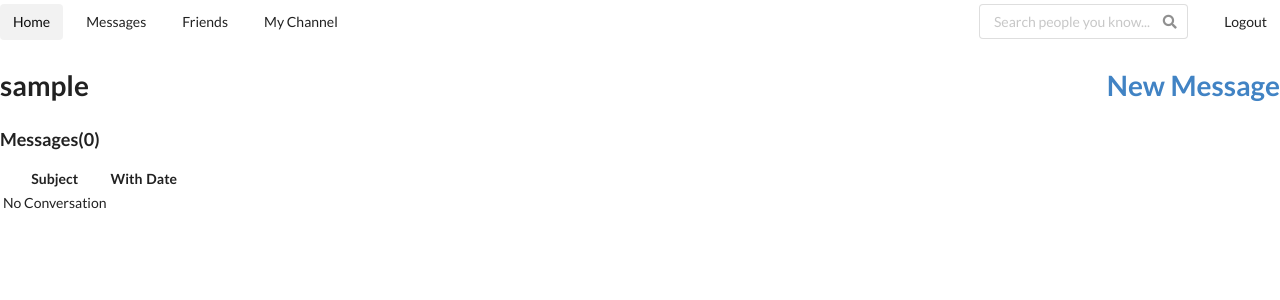
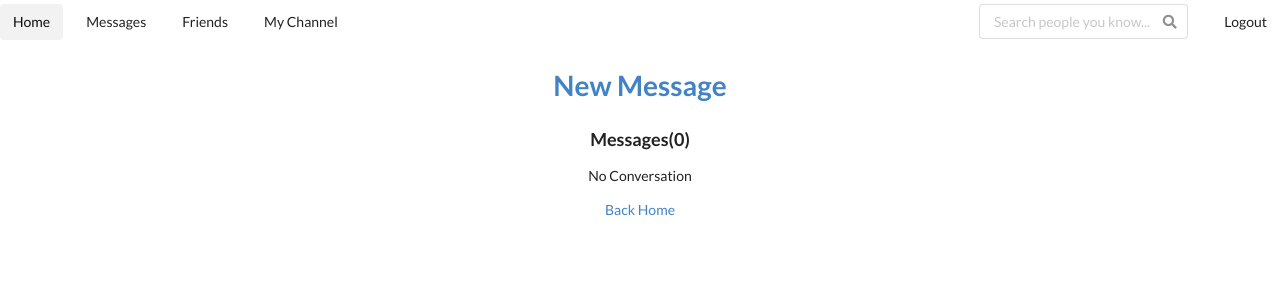
Before and after one commit to Chen-WR/htdocs, a PHP site: page /component/message.php in a window 1280 px wide. Shown: the top 300 px of the page. Run offline with PHP 8.4, Linux system fonts and the light colour scheme; the visitor is signed in with stand-in values (Sample User, id 1); data comes from the database, SQL or seed files in the repository; tables that the repository leaves empty or names only in its code hold one stand-in row (values such as "Sample post"); some libraries are stand-ins or nearby versions.

Commit message:
finish reply message

```diff
--- a/component/message.php
+++ b/component/message.php
@@ -1,6 +1,3 @@
-<!--when user send new msg, sender is read and receiver is
-    not read, user open msg, change receiver read status to read,
-    when reply, treat as new msg where sender and receiver is flipped  -->
 <?php
     require('../config/post_login.php');
     $user = new UserFunction($_SESSION['id'], $conn);
@@ -13,33 +10,33 @@
             <title>Messages</title>
         </head>
         <body>
-            <h1>
-                <?php echo $_SESSION['username']; ?>
-                <a style='float:right;' href="new_message.php">New Message</a>
+            <h1 style='text-align:center;'>
+                <a href="new_message.php">New Message</a>
             </h1>
             <?php
-                echo '<h3>'.'Messages'.'('.intval(count($rows)).')'.'</h3>';
-                echo '<table>';
-                    echo'<tr>';
-                        echo '<th>Subject</th>';
-                        echo '<th>With</th>';
-                        echo '<th>Date</th>';
-                    echo'</tr>';
+                echo '<h3 style="text-align:center;">'.'Messages'.'('.intval(count($rows)).')'.'</h3>';
                         if (count($rows) == 0){
-                            echo '<tr>';
-                            echo '<td>'.'No Conversation'.'</td>';
-                            echo '</tr>';
+                            echo '<p style="text-align:center;">'.'No Conversation'.'</p>';
                         }
                         else{
+                            echo '<table style="margin-left: auto; margin-right: auto;">';
+                            echo'<tr>';
+                                echo '<th style="flex:2;" >Subject</th>';
+                                echo '<th style="flex:2;">User</th>';
+                                echo '<th style="flex:2;">Date</th>';
+                                echo '<th style="flex:2;">Time</th>';
+                            echo'</tr>';
                             foreach($rows as $row){
-                                echo '<tr>';
-                                    echo '<td><a href="read_message.php?conversation_id='.$row["conversation_id"].'">'.$row["subject"].'</a></td>';
-                                    echo '<td>'.$row['username'].'</td>';
-                                    echo '<td>'.$row['timestamp'].'</td>';
+                                echo '<tr style="text-align:center;">';
+                                    echo '<td style="flex:2;"><a href="read_message.php?conversation_id='.$row["conversation_id"].'">'.$row["subject"].'</a></td>';
+                                    echo '<td style="flex:2;">'.$row['username'].'</td>';
+                                    echo '<td style="flex:2;">'.substr(strval($row['timestamp']), 0, 11).'</td>';
+                                    echo '<td style="flex:2;">'.substr(strval($row['timestamp']), 11).'</td>';
                                 echo '</tr>';
                             }
                         }
                 echo '</table>';
+                echo '<p style="text-align:center;"><a href="home.php">'.'Back Home'.'</a></p>';
             ?>
         </body>
     </html>
--- a/component/video.php
+++ b/component/video.php
@@ -1,6 +1,6 @@
 <?php
     require('../config/post_login.php');
-    $user = new UserFunction($conn);
+    $user = new UserFunction($_SESSION['id'], $conn);
     if($_SERVER["REQUEST_METHOD"] == "POST"){
         if(isset($_POST['video_upload'])){
             $code = $user->setVideo();
--- a/user/user_function.php
+++ b/user/user_function.php
@@ -84,12 +84,15 @@
             //check if any required is missing
             if (empty(trim($subject))){
                 $this->error['subject_error'] = "Subject Required";
+                return 0;
             }
             elseif (empty(trim($receiver))){
                 $this->error['receiver_error'] = "Receiver Required";
+                return 0;
             }
             elseif (empty(trim($message))){
                 $this->error['message_error'] = "Message Required";
+                return 0;
             }
             else{
                 if (count($this->error)<=0){
@@ -110,10 +113,10 @@
                             $stmt->execute();
                             $result = $stmt->get_result();
                             $rows = $result->fetch_all(MYSQLI_ASSOC);
-                            $conversat_id = intval(count($rows))+1;
+                            $conversation_id = intval(count($rows))+1;
                             $query = "INSERT INTO message (sender_id, receiver_id, conversation_id, subject, message) VALUES (?,?,?,?,?)";
                             $stmt = $this->link->prepare($query);
-                            $stmt->bind_param('iiiss', $this->user_id, $receiver , $conversat_id, $subject, $message);
+                            $stmt->bind_param('iiiss', $this->user_id, $receiver , $conversation_id, $subject, $message);
                             $stmt->execute();
                             return 1;
                         }
@@ -141,8 +144,8 @@
             $stmt->execute();
             $result = $stmt->get_result();
             $rows = $result->fetch_all(MYSQLI_ASSOC);
-            if ($rows[0]['sender_id']==$this->user_id or $rows[0]['receiver_id']==$this->user_id){
-                if (count($rows)==1){
+            if (count($rows)==1){
+                if ($rows[0]['sender_id']==$this->user_id or $rows[0]['receiver_id']==$this->user_id){
                     $query = "SELECT * FROM message INNER JOIN user ON (user.id!=?) AND (user.id = message.sender_id OR user.id = message.receiver_id) WHERE conversation_id=? ORDER BY timestamp Desc";
                     $stmt = $this->link->prepare($query);
                     $stmt->bind_param('ii', $this->user_id, $conversation_id);
@@ -152,16 +155,58 @@
                     return $rows;
                 }
                 else{
-                    $this->error['conversation_error'] = 'Conversation Does Not Exist';
+                    $this->error['auth_error'] = 'Not able to view other peoples conversation';
+                }
+            }
+            else{
+                $this->error['conversation_error'] = 'Conversation Does Not Exist';
+                return 0;
+            }
+        }
+        public function replyMessage($message, $conversation_id){
+            if (empty(trim($message))){
+                $this->error['message_error'] = "Message Required";
+                return 0;
+            }
+            elseif (empty($conversation_id)){
+                $this->error['conversation_error'] = "Conversation Does Not Exist";
+                return 0;
+            }
+            else{
+                if (count($this->error)<=0){
+                    //check if receiver exist
+                    $query = "SELECT * FROM message WHERE conversation_id=? GROUP BY conversation_id";
+                    $stmt = $this->link->prepare($query);
+                    $stmt->bind_param('i', $conversation_id);
+                    $stmt->execute();
+                    $result = $stmt->get_result();
+                    $rows = $result->fetch_all(MYSQLI_ASSOC);
+                    if (count($rows)==1){
+                        // check whose the receiver
+                        if ($this->user_id == $rows[0]['receiver_id']){
+                            $receiver = $rows[0]['sender_id'];
+                        }
+                        elseif ($this->user_id == $rows[0]['sender_id']){
+                            $receiver = $rows[0]['receiver_id'];
+
+                        }
+                        $subject = $rows[0]['subject'];
+                        $query = "INSERT INTO message (sender_id, receiver_id, conversation_id, subject, message) VALUES (?,?,?,?,?)";
+                        $stmt = $this->link->prepare($query);
+                        $stmt->bind_param('iiiss', $this->user_id, $receiver , $conversation_id, $subject, $message);
+                        $stmt->execute();
+                        return 1;
+                    }
+                    else{
+                        $this->error['reply_error'] = "Reply Error";
+                        return 0;
+                    }
+                }
+                else{
+                    // error, return 0
                     return 0;
                 }
             }
-            else{
-                $this->error['auth_error'] = 'Not able to view other peoples conversation';
-            }
-        }
-        public function replyMessage(){
-
         }
         public function getError(){
             return $this->error;
```
Also changed, not shown: component/read_message.php (+14 -2 lines).
